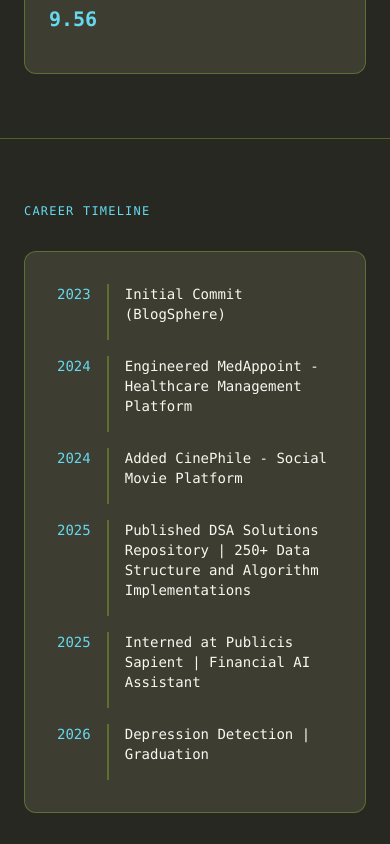
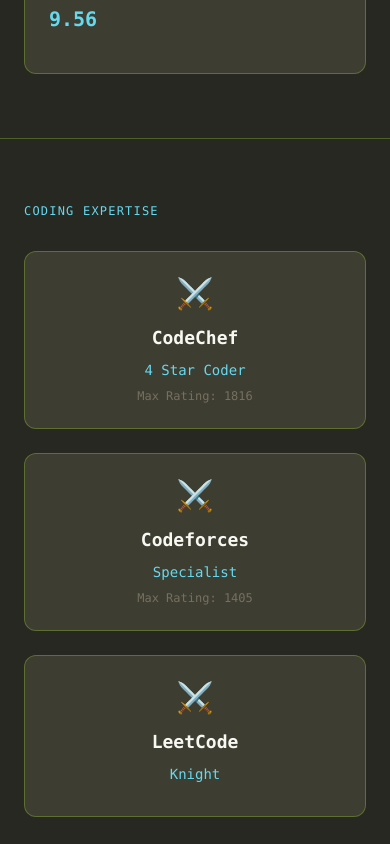
Before and after one commit to ExoticLure37/portfolio, a React (Vite) app: page / in a window 390 px wide. Shown: the part 6540-7384 px from the top of the page. Built offline with nearby package versions, Linux system fonts and the light colour scheme.

Commit message:
Add CodingExpertise component to display coding skills

```diff
--- a/src/App.jsx
+++ b/src/App.jsx
@@ -12,6 +12,11 @@
       { label: "Enterprise Users", value: "1400+" },
       { label: "Transactions", value: "10K+" },
       { label: "Accuracy", value: "95.69%" },
+    ],
+    coding: [
+      { platform: "CodeChef", achievement: "4 Star Coder", rating: "1816" },
+      { platform: "Codeforces", achievement: "Specialist", rating: "1405" },
+      { platform: "LeetCode", achievement: "Knight", rating: "" },
     ],
   },
   skills: [
@@ -315,6 +320,46 @@
                 : metric.value}
             </div>
           </div>
+        ))}
+      </div>
+    </section>
+  );
+}
+
+function CodingExpertise({ theme }) {
+  return (
+    <section className="px-6 lg:px-24 py-16 max-w-7xl mx-auto" style={{ borderTop: `1px solid ${themes[theme].border}` }}>
+      <h2 className="font-mono text-xs tracking-widest uppercase mb-8" style={{ color: themes[theme].secondary }}>
+        CODING EXPERTISE
+      </h2>
+
+      <div className="grid md:grid-cols-3 gap-6">
+        {TRANSACTIONS_DATA.profile.coding.map((platform, idx) => (
+          <motion.div
+            key={idx}
+            initial={{ opacity: 0, scale: 0.9 }}
+            whileInView={{ opacity: 1, scale: 1 }}
+            viewport={{ once: true }}
+            transition={{ delay: idx * 0.1 }}
+            className="rounded-xl p-6 backdrop-blur-sm text-center"
+            style={{
+              backgroundColor: themes[theme].card,
+              border: `1px solid ${themes[theme].border}`,
+            }}
+          >
+            <div className="text-3xl mb-3">⚔️</div>
+            <h3 className="text-lg font-bold mb-2" style={{ color: themes[theme].text }}>
+              {platform.platform}
+            </h3>
+            <div className="font-mono text-sm mb-2" style={{ color: themes[theme].secondary }}>
+              {platform.achievement}
+            </div>
+            {platform.rating && (
+              <div className="font-mono text-xs" style={{ color: themes[theme].muted }}>
+                Max Rating: {platform.rating}
+              </div>
+            )}
+          </motion.div>
         ))}
       </div>
     </section>
@@ -919,6 +964,7 @@
           <Terminal theme={theme} />
           <SkillBars theme={theme} />
           <Education theme={theme} />
+          <CodingExpertise theme={theme} />
           <GitTimeline theme={theme} />
           <MissionLog theme={theme} />
           <MissionControl theme={theme} />
```
